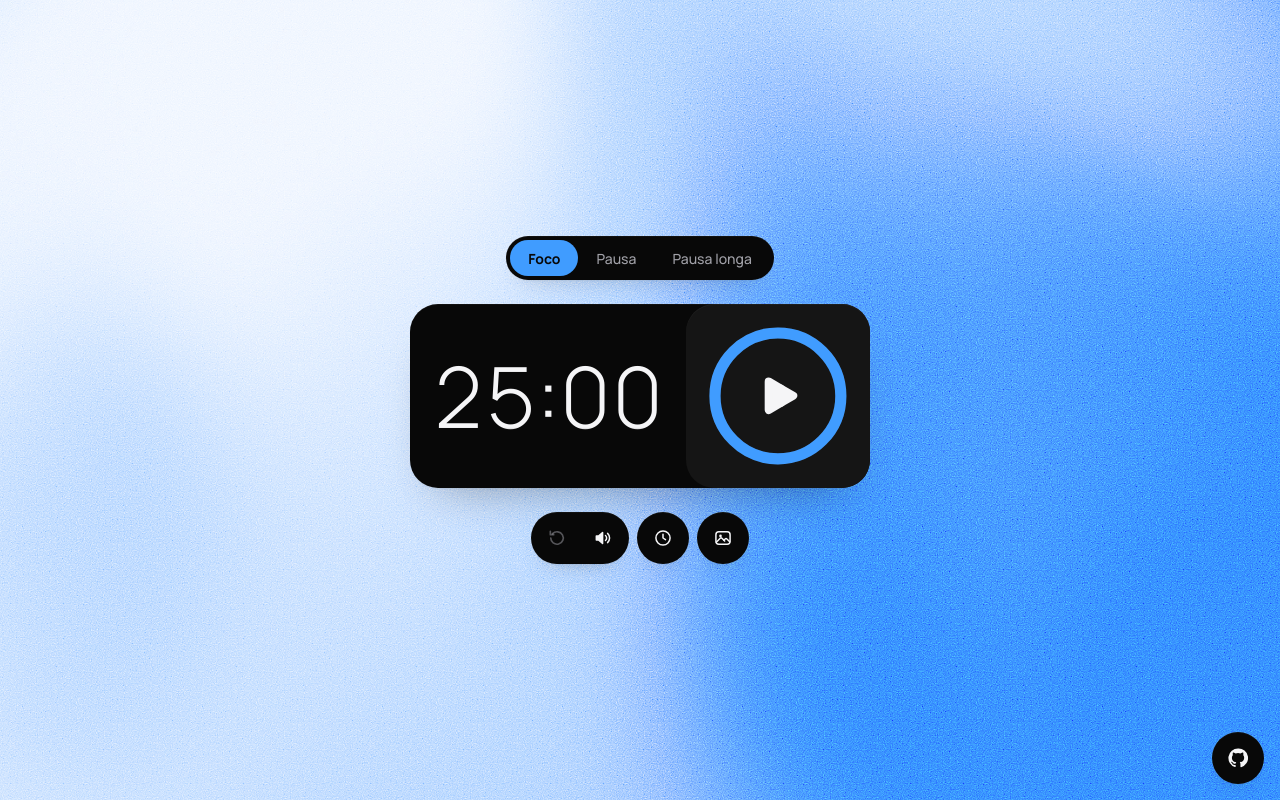
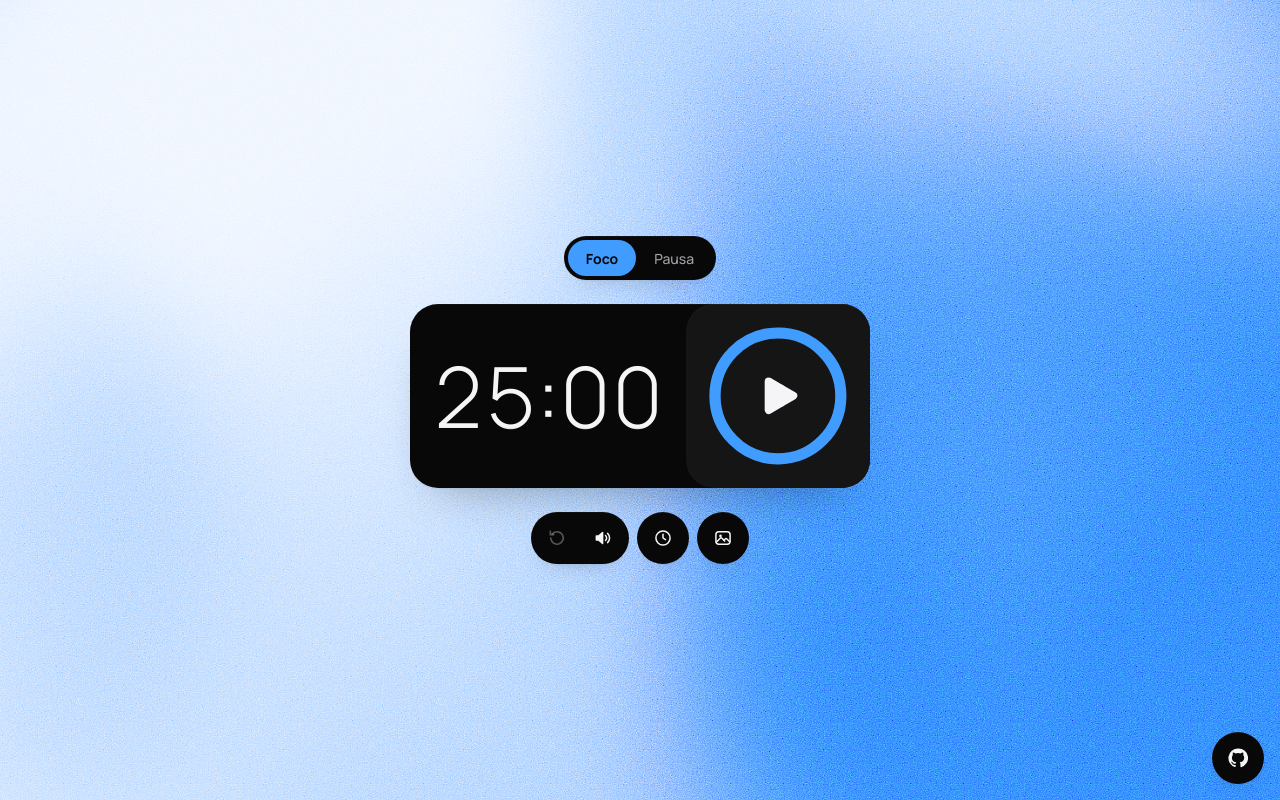
Before and after one commit to willradoux/pomodoro, a React (Vite) app: page / in a window 1280 px wide. Built offline with nearby package versions, Linux system fonts and the light colour scheme.

Commit message:
feat: seletor de modo só com foco e pausa
A pausa longa continua automática a cada quatro focos e, enquanto dura, o
segmento de pausa passa a exibir "Pausa longa".

```diff
--- a/src/features/timer/components/ModePicker.tsx
+++ b/src/features/timer/components/ModePicker.tsx
@@ -2,11 +2,16 @@
 import { useSpring } from '../../../shared/hooks/useSpring'
 import { rovingIndex } from '../../../shared/lib/keyboard'
 import { springs } from '../../../shared/lib/spring'
-import { MODE_ORDER, MODES, type Mode } from '../model/timer'
+import { MODES, type Mode } from '../model/timer'
 
-/** Controle segmentado (radio group ARIA, roving tabindex) com "thumb" que desliza com mola. */
+/**
+ * Controle segmentado Foco · Pausa (radio group ARIA, roving tabindex) com "thumb" que desliza com mola.
+ * A pausa longa não tem botão próprio: entra sozinha no ciclo e, enquanto dura, o segmento de pausa mostra "Pausa longa".
+ */
 export function ModePicker({ value, onChange }: { value: Mode; onChange: (m: Mode) => void }) {
-  const refs = useRef<Record<Mode, HTMLButtonElement | null>>({ focus: null, short: null, long: null })
+  const segments: Mode[] = ['focus', value === 'long' ? 'long' : 'short']
+  const active = value === 'focus' ? 0 : 1
+  const refs = useRef<(HTMLButtonElement | null)[]>([])
   const [box, setBox] = useState({ x: 0, w: 0 })
   const [x, xSpring] = useSpring(box.x, springs.bouncy)
   const [w, wSpring] = useSpring(box.w, springs.snappy)
@@ -14,7 +19,7 @@
 
   useLayoutEffect(() => {
     const measure = () => {
-      const el = refs.current[value]
+      const el = refs.current[active]
       if (!el) return
       // primeira medição posiciona direto: o thumb não "cresce" do zero ao carregar
       if (!placed.current) {
@@ -25,33 +30,32 @@
       setBox({ x: el.offsetLeft, w: el.offsetWidth })
     }
     measure()
-    // re-mede quando a fonte carrega ou o layout muda
+    // re-mede quando a fonte carrega ou o rótulo muda ("Pausa" ↔ "Pausa longa")
     const ro = new ResizeObserver(measure)
-    Object.values(refs.current).forEach((el) => el && ro.observe(el))
+    refs.current.forEach((el) => el && ro.observe(el))
     return () => ro.disconnect()
-  }, [value, xSpring, wSpring])
+  }, [active, xSpring, wSpring])
 
   const onKeyDown = (e: KeyboardEvent) => {
-    const next = rovingIndex(e.key, MODE_ORDER.indexOf(value), MODE_ORDER.length)
+    const next = rovingIndex(e.key, active, segments.length)
     if (next < 0) return
     e.preventDefault()
-    const mode = MODE_ORDER[next]
-    refs.current[mode]?.focus()
-    onChange(mode)
+    refs.current[next]?.focus()
+    onChange(segments[next])
   }
 
   return (
     <div className="segmented surface" role="radiogroup" aria-label="Modo" onKeyDown={onKeyDown}>
       {box.w > 0 && <span className="segmented-thumb" aria-hidden style={{ transform: `translateX(${x}px)`, width: w }} />}
-      {MODE_ORDER.map((m) => (
+      {segments.map((m, i) => (
         <button
-          key={m}
+          key={i}
           type="button"
-          ref={(el) => (refs.current[m] = el)}
+          ref={(el) => (refs.current[i] = el)}
           role="radio"
-          aria-checked={value === m}
-          tabIndex={value === m ? 0 : -1}
-          className={'segment' + (value === m ? ' is-active' : '')}
+          aria-checked={i === active}
+          tabIndex={i === active ? 0 : -1}
+          className={'segment' + (i === active ? ' is-active' : '')}
           onClick={() => onChange(m)}
         >
           {MODES[m].label}
```
